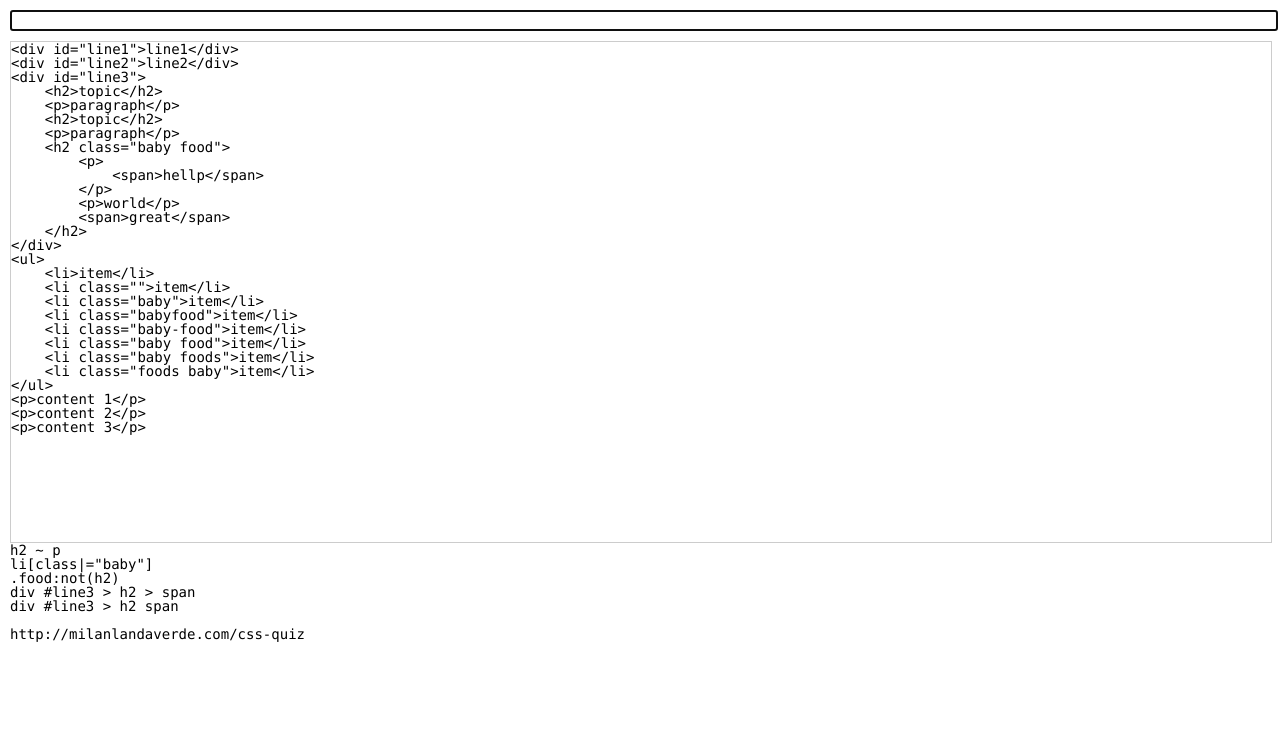
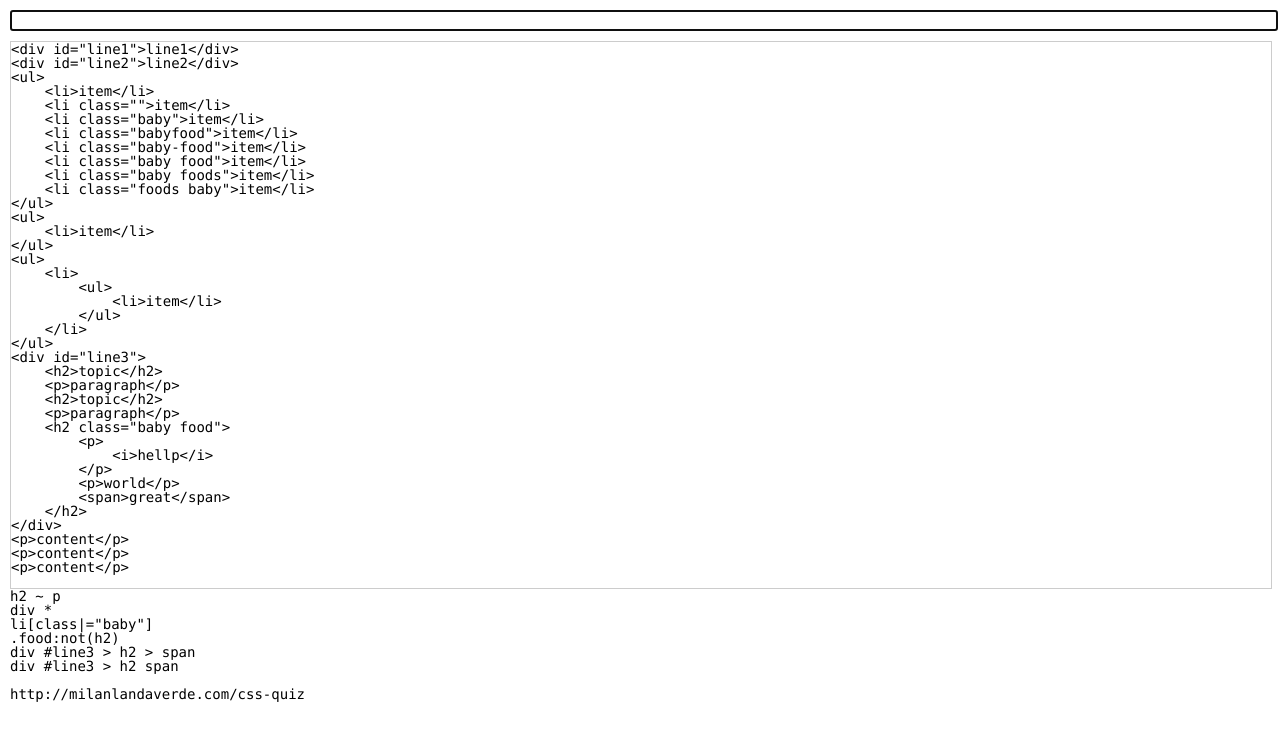
Before and after one commit to glennfriend/tool, a PHP site: page /jquery_selectors/index.php in a window 1280 px wide. Shown: the top 741 px of the page. Run offline with PHP 8.4, Linux system fonts and the light colour scheme; data that the repository does not hold is empty.

Commit message:
Upgrade jquery_selectors

```diff
--- a/jquery_selectors/index.php
+++ b/jquery_selectors/index.php
@@ -50,12 +50,11 @@
 <body>
 
 <input type="text" value="" id="command" />
-
-<div id="source" class="sh_html"><?php echo $html; ?></div>
-
+<section id="source"><code><?php echo $html; ?></code></section>
 
 <pre>
 h2 ~ p
+div *
 li[class|="baby"]
 .food:not(h2)
 div #line3 > h2 > span
--- a/jquery_selectors/sample.tpl
+++ b/jquery_selectors/sample.tpl
@@ -1,18 +1,5 @@
 <div id="line1">[line1]</div>
 <div id="line2">[line2]</div>
-<div id="line3">
-    <h2>[topic]</h2>
-    <p>[paragraph]</p>
-    <h2>[topic]</h2>
-    <p>[paragraph]</p>
-    <h2 class="baby food">
-        <p>
-            <span>[hellp]</span>
-        </p>
-        <p>[world]</p>
-        <span>[great]</span>
-    </h2>
-</div>
 <ul>
     <li>[item]</li>
     <li class="">[item]</li>
@@ -23,6 +10,29 @@
     <li class="baby foods">[item]</li>
     <li class="foods baby">[item]</li>
 </ul>
-<p>[content 1]</p>
-<p>[content 2]</p>
-<p>[content 3]</p>
+<ul>
+    <li>[item]</li>
+</ul>
+<ul>
+    <li>
+        <ul>
+            <li>[item]</li>
+        </ul>
+    </li>
+</ul>
+<div id="line3">
+    <h2>[topic]</h2>
+    <p>[paragraph]</p>
+    <h2>[topic]</h2>
+    <p>[paragraph]</p>
+    <h2 class="baby food">
+        <p>
+            <i>[hellp]</i>
+        </p>
+        <p>[world]</p>
+        <span>[great]</span>
+    </h2>
+</div>
+<p>[content]</p>
+<p>[content]</p>
+<p>[content]</p>
```
